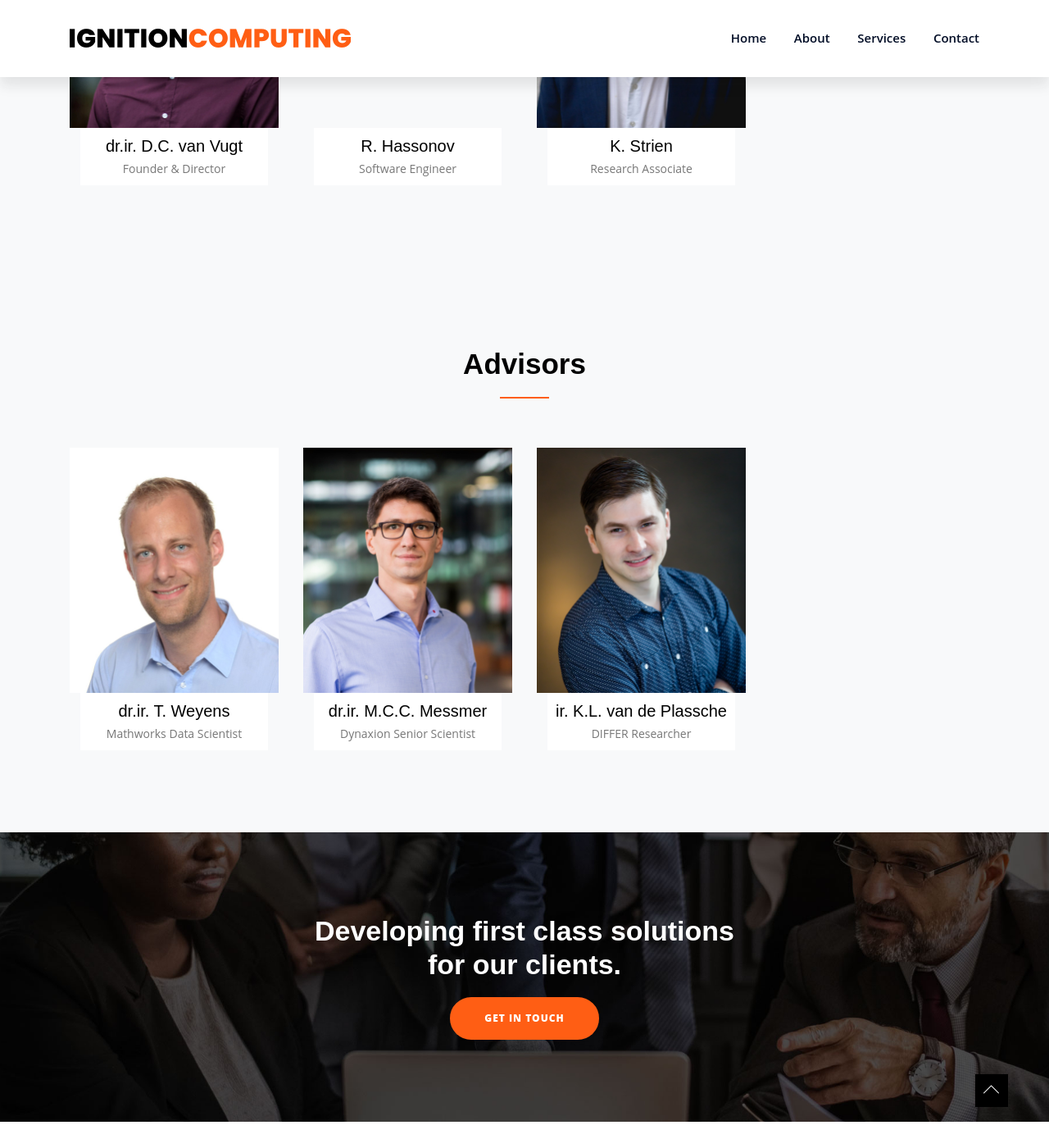
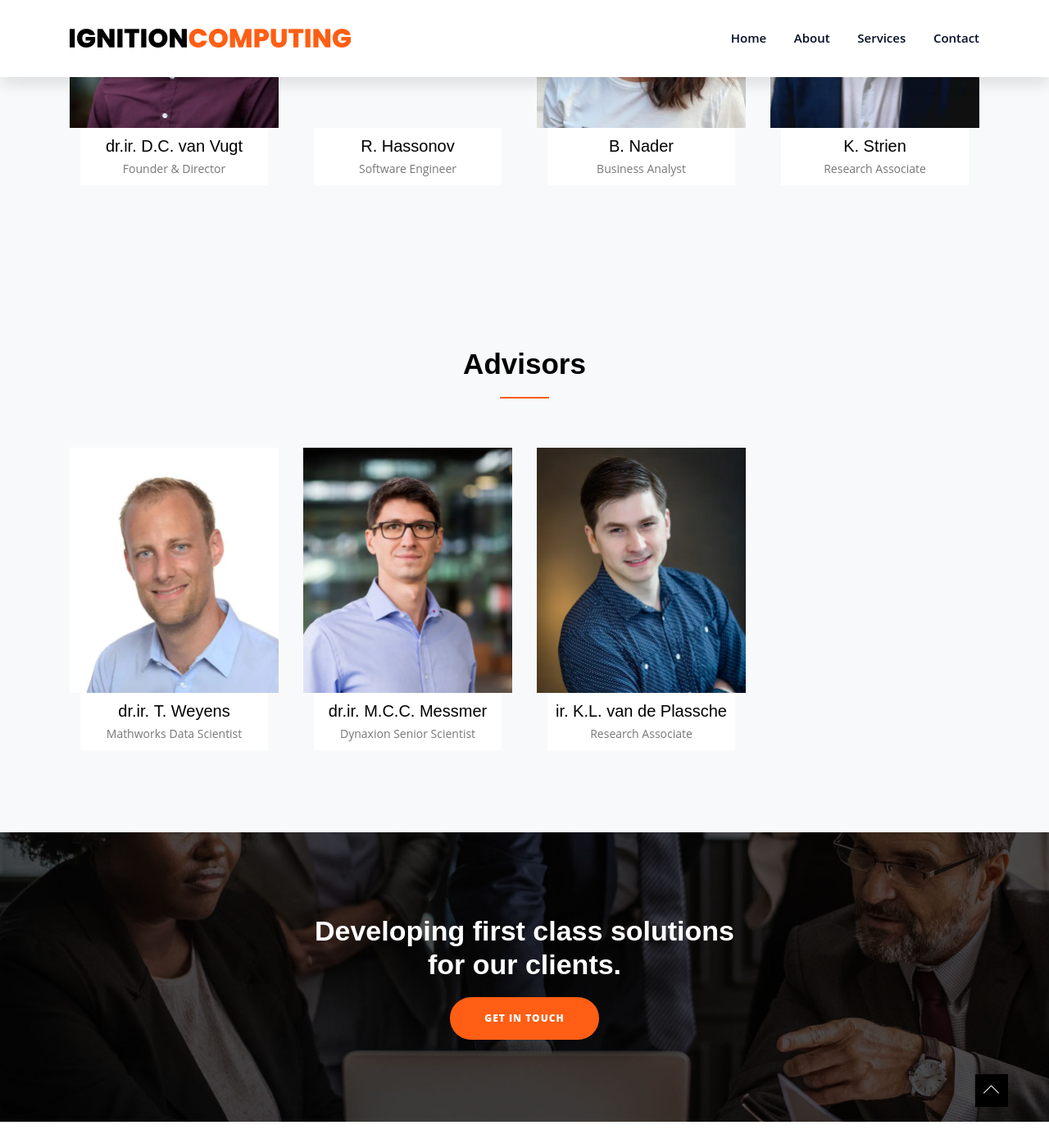
Before and after one commit to koenstrien/ignitioncomputing, a Jekyll site: the page built from index.html, in a window 1280 px wide and 1400 px high, scrolled down 3057 px. Shown: the whole window at 82% size. Built offline with Jekyll 4.4.1, drawn with Linux system fonts in a browser that asks for light colours.

Commit message:
Automate team and advisors

```diff
--- a/_includes/advisors.html
+++ b/_includes/advisors.html
@@ -7,46 +7,6 @@
                 </div>
             </div>
         </div>
-        <div class="row">
-            <div class="col-xl-3 col-lg-3 col-md-6 mb-30">
-                <div class="single-team text-center "  >
-                    <a href="https://linkedin.com/in/toonweyens" target="_blank" rel="nofollow">
-                        <div class="team-img">
-                            <img src="{{site.baseurl}}/assets/img/team/toon.jpg" alt="Photo of T. Weyens">
-                        </div>
-                        <div class="team-info">
-                            <h3>dr.ir. T. Weyens</h3>
-                            <span>Mathworks Data Scientist</span>
-                        </div>
-                    </a>
-                </div>
-            </div>
-            <div class="col-xl-3 col-lg-3 col-md-6 mb-30">
-                <div class="single-team text-center "  >
-                    <a href="https://linkedin.com/in/mccmessmer" target="_blank" rel="nofollow">
-                        <div class="team-img">
-                            <img src="{{site.baseurl}}/assets/img/team/max.jpg" alt="Photo of M.C.C. Messmer">
-                        </div>
-                        <div class="team-info">
-                            <h3>dr.ir. M.C.C. Messmer</h3>
-                            <span>Dynaxion Senior Scientist</span>
-                        </div>
-                    </a>
-                </div>
-            </div>
-            <div class="col-xl-3 col-lg-3 col-md-6 mb-30">
-                <div class="single-team text-center "  >
-                    <a href="https://linkedin.com/in/karelvandeplassche" target="_blank" rel="nofollow">
-                        <div class="team-img">
-                            <img src="{{site.baseurl}}/assets/img/team/karel.png" alt="Photo of K.L. van de Plassche">
-                        </div>
-                        <div class="team-info">
-                            <h3>ir. K.L. van de Plassche</h3>
-                            <span>DIFFER Researcher</span>
-                        </div>
-                    </a>
-                </div>
-            </div>
-        </div>
+        {% include people_list.html people=site.data.advisors %}
     </div>
 </section>
--- a/_includes/footer.html
+++ b/_includes/footer.html
@@ -55,7 +55,6 @@
                             <li><a href="{{site.url}}">Home</a></li>
                             <li><a href="/pages/about">About</a></li>
                             <li><a href="/#services">Services</a></li>
-                            <!--<li><a href="/pages/portfolio">Portfolio</a></li>-->
                             <li><a href="/pages/contact">Contact</a></li>
                         </ul>
                     </div>
--- /dev/null
+++ b/_includes/people_list.html
@@ -0,0 +1,21 @@
+{% for member in include.people %}
+    {% if forloop.index0 == 0 or forloop.index0 == 4 or forloop.index0 == 8 %}
+        <div class="row">
+    {% endif %}
+    <div class="col-xl-3 col-lg-3 col-md-6 mb-30">
+        <div class="single-team text-center "  >
+            <a href="{{ member.url || member.linkedin }}" target="_blank" rel="nofollow">
+                <div class="team-img">
+                    {% include picture.html file=member.image_base webp='1' jpg='1' alt="Photo" %}
+                </div>
+                <div class="team-info">
+                    <h3>{{member.title}}{% if member.title %}&nbsp;{% endif %}{{member.name}}</h3>
+                    <span>{{ member.role }}</span>
+                </div>
+            </a>
+        </div>
+    </div>
+    {% if forloop.index0 == 3 or forloop.index0 == 7 or forloop.index0 == 11 or forloop.last %}
+        </div>
+    {% endif %}
+{% endfor %}
--- /dev/null
+++ b/_includes/picture.html
@@ -0,0 +1,22 @@
+<picture>
+  {% if include.webp %}
+    <source
+      type="image/webp"
+      srcset="{{ include.file}}.webp">
+  {% endif %}
+  {% if include.jpg %}
+    <source
+      type="image/jpeg"
+      srcset="{{ include.file}}.jpg">
+  {% endif %}
+  {% if include.png %}
+    <source
+      type="image/png"
+      srcset="{{ include.file}}.png">
+  {% endif %}
+  {% if include.jpg %}
+    <img src="{{ include.file}}.jpg" alt="{{ include.alt }}">
+  {% elsif include.png %}
+    <img src="{{ include.file}}.png" alt="{{ include.alt }}">
+  {% endif %}
+</picture>
--- a/_includes/team_members.html
+++ b/_includes/team_members.html
@@ -8,46 +8,6 @@
                 </div>
             </div>
         </div>
-        <div class="row">
-            <div class="col-xl-3 col-lg-3 col-md-6 mb-30">
-                <div class="single-team text-center "  >
-                    <a href="https://linkedin.com/in/daanv" target="_blank" rel="nofollow">
-                        <div class="team-img">
-                            <img src="{{site.baseurl}}/assets/img/team/daan.jpg" alt="Photo of D.C. van Vugt">
-                        </div>
-                        <div class="team-info">
-                            <h3>dr.ir. D.C. van Vugt</h3>
-                            <span>Founder &amp; Director</span>
-                        </div>
-                    </a>
-                </div>
-            </div>
-            <div class="col-xl-3 col-lg-3 col-md-6 mb-30">
-                <div class="single-team text-center "  >
-                    <a href="https://linkedin.com/in/ruslan-hassonov-88bbb087/" target="_blank" rel="nofollow">
-                        <div class="team-img">
-                            <img src="{{site.baseurl}}/assets/img/team/unknown.png" alt="Photo of R. Hassonov">
-                        </div>
-                        <div class="team-info">
-                            <h3>R. Hassonov</h3>
-                            <span>Software Engineer</span>
-                        </div>
-                    </a>
-                </div>
-            </div>
-            <div class="col-xl-3 col-lg-3 col-md-6 mb-30">
-                <div class="single-team text-center "  >
-                    <a href="https://koenstrien.nl" target="_blank" rel="nofollow">
-                        <div class="team-img">
-                            <img src="{{site.baseurl}}/assets/img/team/koen.jpg" alt="Photo of K. Strien">
-                        </div>
-                        <div class="team-info">
-                            <h3>K. Strien</h3>
-                            <span>Research Associate</span>
-                        </div>
-                    </a>
-                </div>
-            </div>
-        </div>
+        {% include people_list.html people=site.data.team_members %}
     </div>
 </section>
--- a/index.html
+++ b/index.html
@@ -7,8 +7,6 @@ layout: default
     {% include about.html %}
     {% include services.html %}
     {% include countdown.html %}
-    <!--{% include portfolios.html %}-->
-    <!--{% include testimonials.html %}-->
     {% include team_members.html %}
     {% include advisors.html %}
     {% include call_to_action.html %}
```
Also changed, not shown: _data/advisors.yml (added, +18 -0 lines), _data/team_members.yml (added, +27 -0 lines), assets/img/team/brishna.jpg (added), assets/img/team/brishna.webp (added), assets/img/team/daan.webp (added), assets/img/team/karel.jpg (added), assets/img/team/karel.png (deleted), assets/img/team/karel.webp (added), assets/img/team/koen.webp (added), assets/img/team/max.webp (added), assets/img/team/toon.webp (added), assets/img/team/unknown.webp (added).
